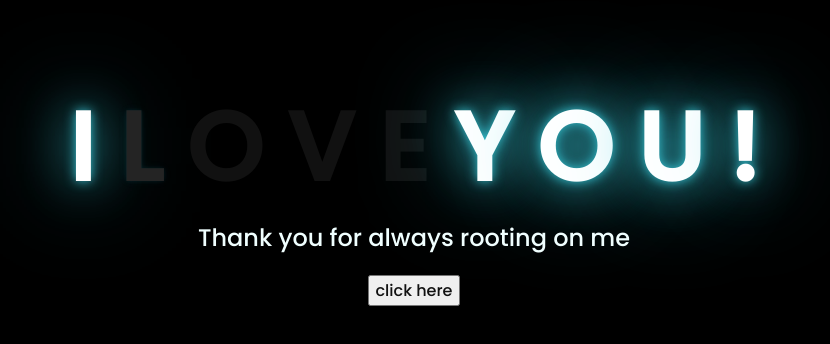
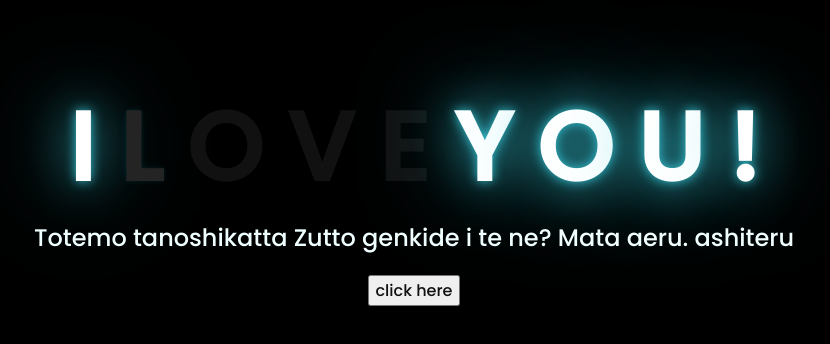
Before and after one commit to jpapan123/Jenny-Leah-Villanueva, a plain HTML site: page index.html in a window 1280 px wide. Shown: the part 218-562 px from the top of the page, without its empty margins (234-1064 px from the left). Drawn offline with Linux system fonts and the light colour scheme.

Commit message:
Update index.html

```diff
--- a/index.html
+++ b/index.html
@@ -23,7 +23,9 @@
       <span>!</span>
     </div>
     <div class="description">
-      <span>Thank you for always rooting on me</span>
+      <span>Totemo tanoshikatta</span>
+      <span>Zutto genkide i te ne?</span>
+      <span>Mata aeru. ashiteru</span>
     </div>
     <div class="button">
       <button>
```
